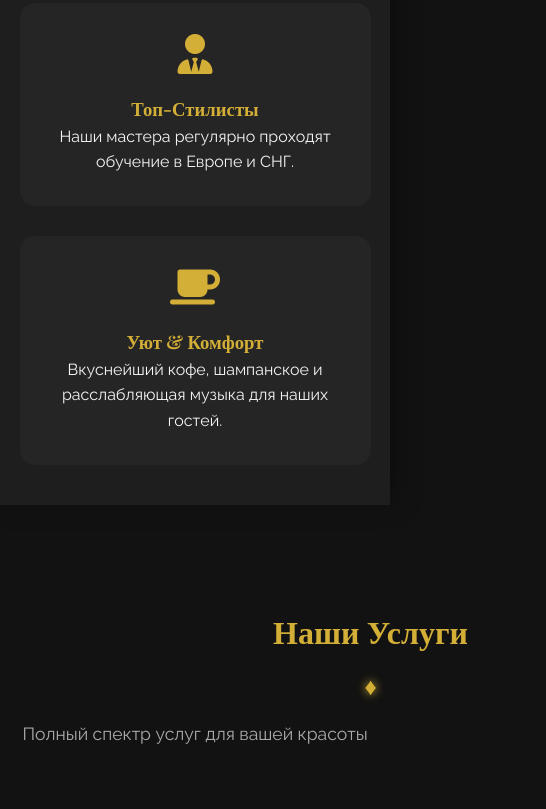
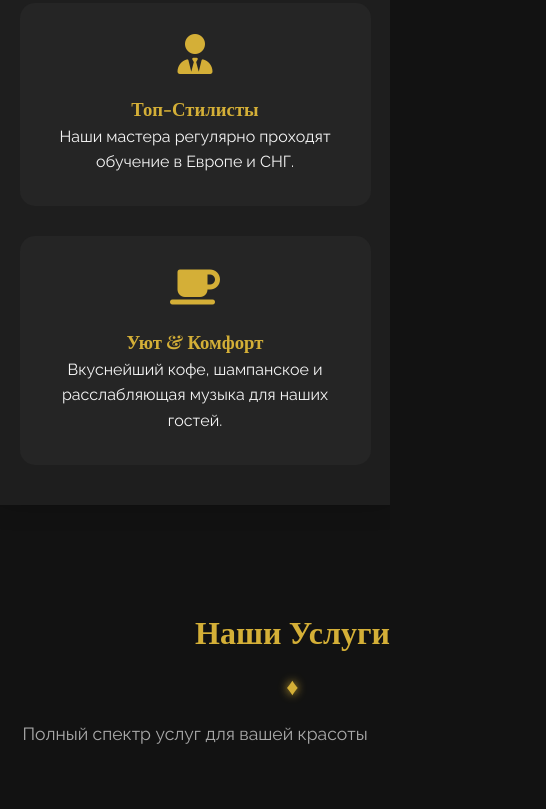
Before and after one commit to anukeen/elegance, a plain HTML site: page index.html in a window 390 px wide. Shown: the part 1140-1949 px from the top of the page, 546 px wide, since content can reach past the window. Drawn offline with nearby package versions, Linux system fonts and the light colour scheme; grey boxes are pictures that could not be loaded.

Commit message:
Add files via upload

```diff
--- a/index.html
+++ b/index.html
@@ -2,7 +2,7 @@
 <html lang="ru">
 <head>
     <meta charset="UTF-8">
-    <meta name="viewport" content="width=device-width, initial-scale=1.0">
+    <meta name="viewport" content="width=device-width, initial-scale=1.0, maximum-scale=1.0, user-scalable=no">
     <title>ELEGANCE | Салон Красоты Premium</title>
 
     <link href="https://fonts.googleapis.com/css2?family=Playfair+Display:wght@400;700&family=Raleway:wght@300;400;600&display=swap" rel="stylesheet">
@@ -30,11 +30,20 @@
             box-sizing: border-box;
         }
 
+        /* ИСПРАВЛЕНИЕ ПУСТОГО ПРОСТРАНСТВА СПРАВА */
+        html, body {
+            overflow-x: hidden;
+            width: 100%;
+            max-width: 100%;
+            position: relative;
+        }
+
+        html { scroll-behavior: smooth; }
+
         body {
             font-family: 'Raleway', sans-serif;
             background-color: var(--dark);
             color: var(--text-light);
-            overflow-x: hidden;
             line-height: 1.6;
         }
 
@@ -46,8 +55,6 @@
         a { text-decoration: none; color: inherit; transition: var(--transition); }
         ul { list-style: none; }
 
-        /* Плавная прокрутка */
-        html { scroll-behavior: smooth; }
 
         /* --- 2. UI Элементы --- */
         .btn {
@@ -88,6 +95,7 @@
             display: inline-block;
             left: 50%;
             transform: translateX(-50%);
+            white-space: nowrap; /* Чтобы текст не ломался при центровке */
         }
 
         .section-subtitle {
@@ -420,6 +428,12 @@
 
         /* --- 10. Адаптивность (Mobile) --- */
         @media (max-width: 768px) {
+            /* Исправление для body на мобильных */
+            html, body {
+                overflow-x: hidden;
+                width: 100%;
+            }
+
             .nav-links {
                 position: fixed;
                 right: -100%;
@@ -433,6 +447,7 @@
                 transition: var(--transition);
                 box-shadow: -5px 0 15px rgba(0,0,0,0.5);
                 border-left: 2px solid var(--gold);
+                z-index: 999; /* Чтобы меню было над контентом */
             }
 
             .nav-links.nav-active { right: 0; }
@@ -440,7 +455,15 @@
             .burger { display: block; z-index: 1001; }
 
             .hero h1 { font-size: 2.5rem; }
-            .section-title { font-size: 2rem; width: 100%; }
+
+            /* Исправляем ширину заголовков на мобильных */
+            .section-title {
+                font-size: 2rem;
+                width: auto; /* auto лучше 100% для центровки transform */
+                max-width: 90%;
+                white-space: normal;
+            }
+
             .features { padding: 40px 5%; margin-top: 0; }
 
             .big-phone { font-size: 1.8rem; }
```
